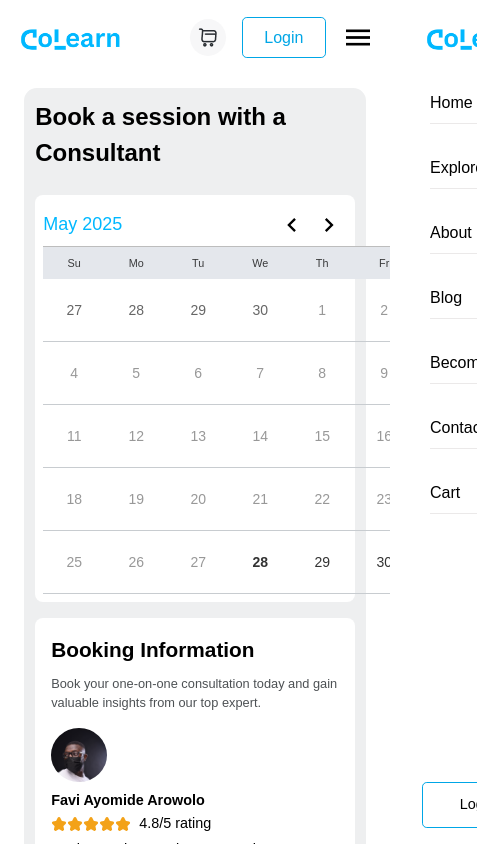
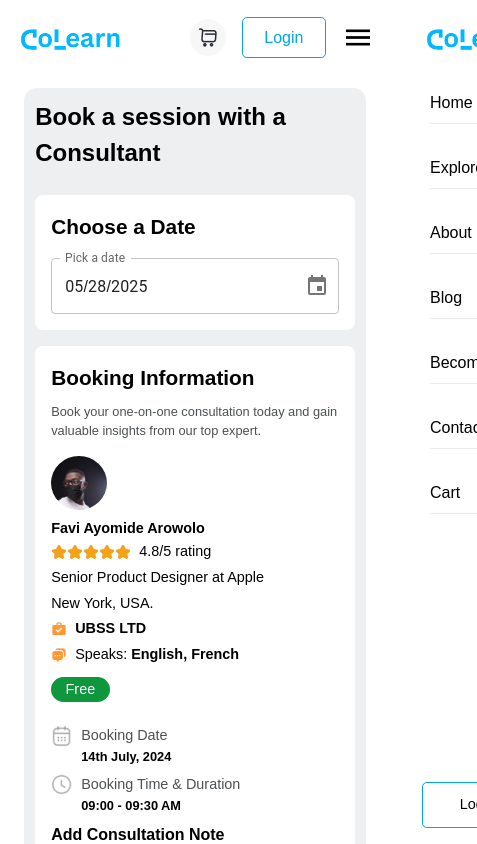
Before and after one commit to TemidayoVictor/colearn, a Next.js app: page /book-session in a window 390 px wide. Shown: the top 844 px of the page, 477 px wide, since content can reach past the window. Built offline with nearby package versions, Linux system fonts and the light colour scheme.

Commit message:
student settings

```diff
--- a/app/book-session/page.tsx
+++ b/app/book-session/page.tsx
@@ -15,8 +15,12 @@
             <div className="booking-session">
                 <h2 className='title'>Book  a session with a Consultant</h2>
                 <div className="booking-session-cont mt-[1.5em]">
-                    <Calendar />
-                    <BookingInfo/>
+                    <div className="component">
+                        <Calendar />
+                    </div>
+                    <div className="component">
+                        <BookingInfo/>
+                    </div>
                 </div>
             </div>
         </div>
--- a/app/components/Calendar.tsx
+++ b/app/components/Calendar.tsx
@@ -1,26 +1,28 @@
-// components/DayCalendar.tsx
 'use client';
-import { useState } from 'react';
-import { DayPicker } from 'react-day-picker';
-import 'react-day-picker/dist/style.css';
+import * as React from 'react';
+import { LocalizationProvider } from '@mui/x-date-pickers/LocalizationProvider';
+import { DatePicker } from '@mui/x-date-pickers/DatePicker';
+import { AdapterDayjs } from '@mui/x-date-pickers/AdapterDayjs';
+import TextField from '@mui/material/TextField';
+import dayjs, { Dayjs } from 'dayjs';
 
 export default function Calendar() {
-  const [selected, setSelected] = useState<Date | undefined>();
+  const [value, setValue] = React.useState<Dayjs | null>(dayjs());
 
   return (
-    <div className='calendar'>
-      <DayPicker
-        mode="single"
-        selected={selected}
-        onSelect={setSelected}
-        disabled={{ before: new Date() }} // ⛔ disables all dates before today
-        showOutsideDays
-        modifiersClassNames={{
-          selected: 'bg-blue-500 text-white',
-          today: 'text-blue-500 font-semibold',
-          disabled: 'text-gray-400 opacity-50 cursor-not-allowed',
-        }}
-      />
+    <div className="calendar">
+      <h2 className="title-2 mb-4">Choose a Date</h2>
+      <LocalizationProvider dateAdapter={AdapterDayjs}>
+        <DatePicker
+          label="Pick a date"
+          value={value}
+          onChange={(newValue) => setValue(newValue)}
+          minDate={dayjs()}
+          slotProps={{
+            textField: { fullWidth: true },
+          }}
+        />
+      </LocalizationProvider>
     </div>
   );
 }
--- a/app/components/Instructors/InstructorSettingBody.tsx
+++ b/app/components/Instructors/InstructorSettingBody.tsx
@@ -4,14 +4,24 @@
 import BankSettings from "./BankSettings";
 import NotificationSettings from "./NotificationSettings";
 
-const InstructorSettingBody = () => {
+type InstructorSettingBodyProps = {
+    userType?: string
+}
+
+const InstructorSettingBody = ({userType}: InstructorSettingBodyProps) => {
     const [selectedTab, setSelectedTab] = useState<string>('security');
     return (
         <div className="container-3">
             <div className="in-nav flex items-center justify-between in-nav-top">
                 <div className="in-nav two scrollable">
                     <span className={`in-nav-link three flex gap-2 items-center two color-grey-text ${selectedTab == 'security' ? 'active' : ''}`} onClick={() => setSelectedTab('security')}> <span>Security</span></span>
-                    <span className={`in-nav-link three flex gap-2 items-center two color-grey-text ${selectedTab == 'bank' ? 'active' : ''}`} onClick={() => setSelectedTab('bank')}> <span>Bank & Payment Settings</span></span>
+                    {
+                        userType == 'student' ? (
+                            ''
+                        ) : (
+                            <span className={`in-nav-link three flex gap-2 items-center two color-grey-text ${selectedTab == 'bank' ? 'active' : ''}`} onClick={() => setSelectedTab('bank')}> <span>Bank & Payment Settings</span></span>
+                        )
+                    }
                     <span className={`in-nav-link three flex gap-2 items-center two color-grey-text ${selectedTab == 'notification' ? 'active' : ''}`} onClick={() => setSelectedTab('notification')}> <span>Notification Settings</span></span>
                 </div>
             </div>
--- a/app/components/Students/StudentAccountBody.tsx
+++ b/app/components/Students/StudentAccountBody.tsx
@@ -43,7 +43,7 @@
             </div>
 
             <div className="mt-4">
-                <div className="acct-details">
+                <div className="acct-details res">
                     <p className="left">Email Address</p>
                     <p className="right">faviayomide@gmail.com</p>
                 </div>
--- a/app/globals.css
+++ b/app/globals.css
@@ -1424,7 +1424,12 @@
 .booking-session-cont {
   display: flex;
   gap: 1rem;
-  align-items: stretch;
+  align-items: start;
+  justify-content: space-between;
+}
+
+.booking-session-cont .component {
+  width: 50%;
 }
 
 .booking-info {
@@ -1489,34 +1494,6 @@
   background-color: var(--white);
   padding: 1em 2em;
   border-radius: .5rem;
-}
-
-.rdp-focused {
-  background-color: var(--color-primary-normal);
-  color: white;
-  border-radius: 50%;
-}
-
-/* Style for current day */
-
-/* .rdp-day.text-blue-500 {
-  background-color: var(--grey-active-dark);
-  border-radius: 50%;
-  color: var(--white);
-} */
-
-.rdp-month_caption {
-  border-bottom: 1px solid var(--grey-2);
-}
-
-.rdp-caption_label {
-  color: var(--color-primary-fill);
-  font-weight: 500;
-}
-
-svg.rdp-chevron {
-  fill: var(--black);
-  width: 1.3em;
 }
 
 /* View Courses */
@@ -3413,6 +3390,10 @@
     flex-direction: column;
   }
 
+  .booking-session-cont .component {
+    width: 100%;
+  }
+
   .booking-info-cont {
     flex-direction: column;
     gap: .5em;
@@ -3435,7 +3416,7 @@
   }
 
   .calendar {
-    padding: .5em;
+    padding: 1em;
   }
 
   .booking-time {
@@ -3845,6 +3826,11 @@
     width: 83%;
   }
 
+  .student-account .acct-details.res{
+    flex-direction: column;
+    align-items: start;
+  }
+
   .footer-2, .footer-right {
     flex-direction: column;
     gap: 1em;
--- /dev/null
+++ b/app/students/settings/page.tsx
@@ -0,0 +1,15 @@
+import React from "react";
+import UserLayout from "@/app/components/UserLayout";
+import InstructorSettingBody from "@/app/components/Instructors/InstructorSettingBody";
+
+const StudentSetting = () => {
+    return (
+        <div>
+            <UserLayout userType="student">
+                <InstructorSettingBody userType="student"/>
+            </UserLayout>
+        </div>
+    )
+}
+
+export default StudentSetting
```
Also changed, not shown: package.json (+6 -1 lines), 1 other file (tests, documents, lock files or other folders).
